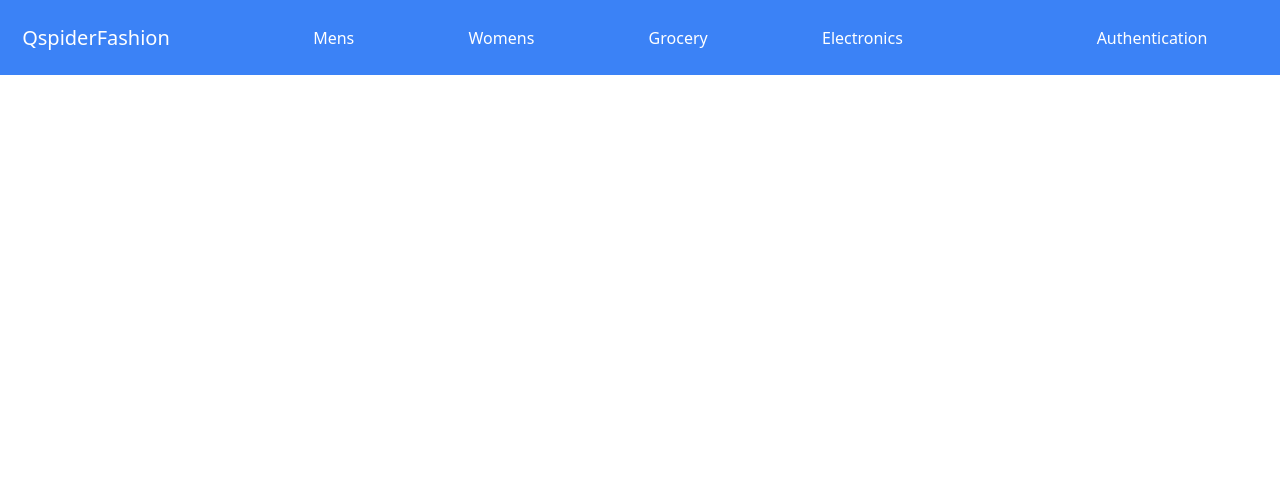
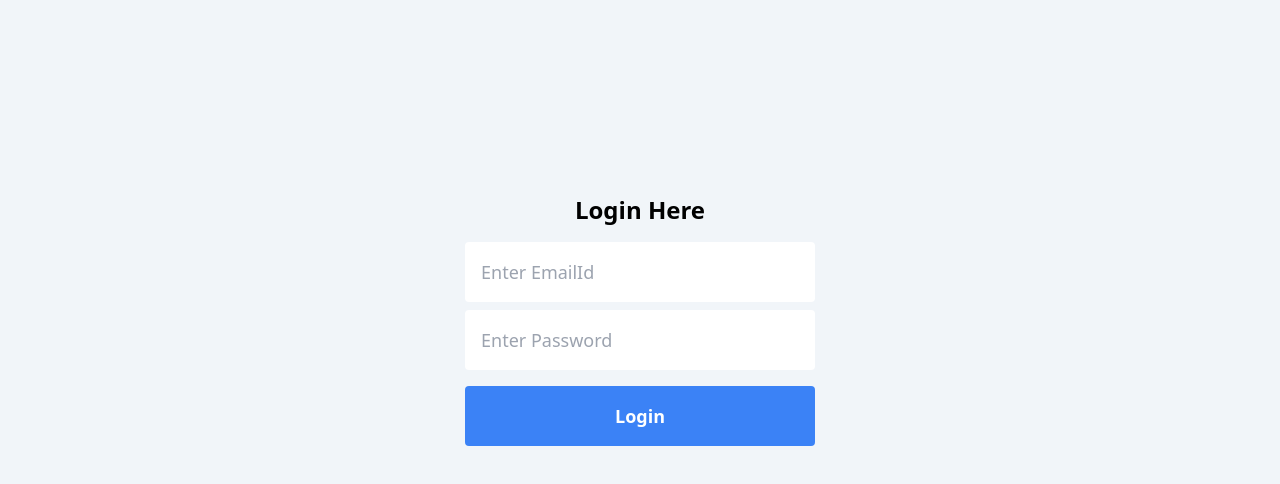
Before and after one commit to rashidgh/Ecommerce, a React (Vite) app: page /login in a window 1280 px wide. Shown: the top 484 px of the page. Built offline with nearby package versions, Linux system fonts and the light colour scheme.

Commit message:
ordered page implemented

```diff
--- a/src/App.jsx
+++ b/src/App.jsx
@@ -14,6 +14,7 @@ import AddNewAddress from "./components/pages/crud/AddNewAddress";
 import Classbased from "./Classbased";
 import UpdateData from "./components/pages/crud/UpdateData";
 import Ordered from "./components/pages/Ordered";
+import Login from "./components/pages/auth/Login";
 
 const App = () => {
   return (
@@ -30,6 +31,7 @@ const App = () => {
           <Route path="/addNewAddress" element={<AddNewAddress />} />
           <Route path="/updateData" element={<UpdateData />} />
           <Route path="/ordered" element={<Ordered />} />
+          <Route path="/login" element={<Login />} />
         </Routes>
         <Toaster />
       </BrowserRouter>
--- a/src/api/AxiosInstance.js
+++ b/src/api/AxiosInstance.js
@@ -8,3 +8,7 @@ export default AxiosInstance;
 export const AxiosInstance2 = axios.create({
   baseURL: "http://localhost:3000",
 });
+
+export const AxiosInstance3 = axios.create({
+  baseURL: "https://api.escuelajs.co/api/v1",
+});
--- a/src/components/pages/Navbar.jsx
+++ b/src/components/pages/Navbar.jsx
@@ -1,6 +1,7 @@
 import React from "react";
 import { TbLocationExclamation } from "react-icons/tb";
 import { Link, NavLink, useLocation } from "react-router-dom";
+import { FaRegCircleUser } from "react-icons/fa6";
 
 const Navbar = () => {
   const location = useLocation();
@@ -9,7 +10,8 @@ const Navbar = () => {
     location.pathname == "/address" ||
     location.pathname == "/addNewAddress" ||
     location.pathname == "/updateData" ||
-    location.pathname == "/ordered"
+    location.pathname == "/ordered" ||
+    location.pathname == "/login"
   ) {
     return null;
   }
@@ -54,7 +56,15 @@ const Navbar = () => {
           </NavLink>
         </ul>
       </div>
-      <div className="w-[20%] text-center">Authentication</div>
+      <div className="w-[10%] text-center">
+        <div>
+          <Link to="/login">
+            <span className="text-3xl">
+              <FaRegCircleUser />
+            </span>
+          </Link>
+        </div>
+      </div>
     </div>
   );
 };
--- a/src/components/pages/Ordered.jsx
+++ b/src/components/pages/Ordered.jsx
@@ -1,42 +1,111 @@
-import React from "react";
-import { useLocation } from "react-router-dom";
+import React, { useEffect, useState } from "react";
+import { Link, useLocation } from "react-router-dom";
 import { TbTruckDelivery } from "react-icons/tb";
+import AOS from "aos";
+import "aos/dist/aos.css";
 
 const Ordered = () => {
   const location = useLocation();
-  const { product, address } = location.state;
-  const { image, rating, title, price, description } = product;
-  const { ename, mob, email, address: pata, pincode } = address;
-    //   console.log(location);
+  console.log(location);
+  let [products, setProducts] = useState([]);
+  const { product, address } = location?.state;
+  useEffect(() => {
+    setProducts(product);
+  }, []);
+  console.log(products);
+  console.log(address);
+  let { image, title, price, description, rating } = products;
+  let { ename, email, mob, address: pata, pincode } = address;
 
-    const date = new Date();
-    const days = ["Sun", "Mon", "Tue", "Wed", "Thr", "Fri", "Sat"];
+  // !fetching tommorow date:
+  const date = new Date();
+  const days = ["Sun", "Mon", "Tue", "Wed", "Thr", "Fri", "Sat"];
+  const months = [
+    "Jan",
+    "Feb",
+    "Mar",
+    "Apr",
+    "May",
+    "Jun",
+    "July",
+    "Aug",
+    "Sep",
+    "Oct",
+    "Nov",
+    "Dec",
+  ];
+  const tommorowDay = days[date.getDay() + 1];
+  const tommoroDate = date.getDate() + 1;
+  const month = months[date.getMonth()];
 
+  // !Aos Animation:
+  useEffect(() => {
+    AOS.init();
+  }, []);
+
+  //   console.log(location);
   return (
-    <div className="flex flex-col h-[80vh] w-[100%] text-slate-700">
+    <div
+      data-aos="zoom-in"
+      className="flex flex-col h-[80vh] w-[100vw] text-slate-700"
+    >
       <div className="bg-white w-[90%] flex justify-around h-[40vh] mt-6 item-center">
         <div className="w-[15%]">
-          <img className="h-[200px]mt-2 " src={image} alt="shirts" />
+          <img className="h-[200px] mt-2" src={image} alt="" />
         </div>
-        <div className="w-[30%] mt-5 ">
-          <p className="font-semibold ">{title}</p>
+        <div className="w-[30%] mt-5">
+          <p className="font-semibold">{title?.slice(0, 25)}</p>
           <p className="text-sm">{description}</p>
         </div>
-        <div className="flex gap-2 font-semibold ">
-          <span className="text-blue-500 text-sm">
-            <TbTruckDelivery />
-          </span>
-          <p>Delivary Expected Tommorow</p>
-          <span>Friday 12th july</span>
-        </div>
-        <div>
-          <div className="w-[10%] mt-5 flex gap-2 font-semibold">
-            <p>${price}</p>
+        <div className="w-[30%] mt-5 font-semibold">
+          <div className="flex gap-2 items-center">
+            <span className="text-blue-600 text-xl">
+              <TbTruckDelivery />
+            </span>
             <p>
-              <strike className="text-slate-500">{rating.count}</strike>
+              Delivery Expected By Tomorrow{" "}
+              <span className="text-sm text-blue-600 ml-2 font-bold">
+                {tommorowDay} {tommoroDate+"th"} {month}{" "}
+              </span>
             </p>
           </div>
         </div>
+        <div className="w-[10%] mt-5 flex gap-2 font-semibold">
+          <p>₹{price}</p>
+          <strike className="text-slate-500">₹{rating?.count}</strike>
+        </div>
+      </div>
+      <div className="text-blue-500 ml-6">
+        <p>
+          <span className="font-semibold mr-2 inline-block w-[100px]">
+            Name:
+          </span>
+          {ename}
+        </p>
+        <p>
+          <span className="font-semibold mr-2 inline-block w-[100px]">
+            Email:
+          </span>
+          {email}
+        </p>
+        <p>
+          <span className="font-semibold mr-2 inline-block w-[100px]">
+            Address:
+          </span>
+          {pata}
+        </p>
+        <p>
+          <span className="font-semibold mr-2 inline-block w-[100px]">
+            PhoneNo:
+          </span>
+          {mob}
+        </p>
+        <p>
+          <span className="font-semibold mr-2 inline-block w-[100px]">
+            Pincode:
+          </span>
+          {pincode}
+        </p>
       </div>
     </div>
   );
--- a/src/components/pages/Spinner.jsx
+++ b/src/components/pages/Spinner.jsx
@@ -9,7 +9,7 @@ const Spinner = () => {
         color="blue"
         loading={true}
         // cssOverride={override}
-        size={150}
+        size={80}
         aria-label="Loading Spinner"
         data-testid="loader"
       />
--- /dev/null
+++ b/src/components/pages/auth/Login.jsx
@@ -0,0 +1,63 @@
+import React, { useState } from "react";
+import toast from "react-hot-toast";
+
+const Login = () => {
+  const [credentials, setCredentials] = useState({
+    email: "",
+    password: "",
+  });
+  const { email, password } = credentials;
+  // !form handleSubmit
+  const handleSubmit = e => {
+    e.preventDefault();
+    if (!email && !password) {
+      return toast.error("Credentials can't be empty");
+    }
+    if (!email) {
+      return toast.error("Email field can't be empty");
+    }
+    if (!password) {
+      return toast.error("Password can't be not empty");
+    }
+
+    console.log(credentials);
+  };
+  // !form handleChange
+  const handleChange = e => {
+    const { name, value } = e.target;
+    setCredentials({ ...credentials, [name]: value });
+  };
+  return (
+    <div className="bg-slate-100 h-[100vh] w-[100vw]">
+      <div className="h-[80vh] flex justify-center items-center flex-col gap-4">
+        <p className="text-2xl font-semibold">Login Here</p>
+        <form
+          onSubmit={handleSubmit}
+          className="flex flex-col w-[350px] gap-2 text-lg"
+        >
+          <input
+            className="p-4 rounded"
+            type="text"
+            name="email"
+            value={email}
+            onChange={handleChange}
+            placeholder="Enter EmailId"
+          />
+          <input
+            className="p-4 rounded"
+            type="password"
+            name="password"
+            value={password}
+            onChange={handleChange}
+            placeholder="Enter Password"
+          />
+          <button className="w-full p-4 bg-blue-500 text-lg text-white font-semibold rounded mt-2">
+            Login
+          </button>
+        </form>
+      </div>
+    </div>
+  );
+};
+
+export default Login;
--- a/src/global.css
+++ b/src/global.css
@@ -12,7 +12,7 @@
 }
 
 ::-webkit-scrollbar-thumb {
-    background: linear-gradient(blue, white,blue);
+    background: linear-gradient(rgb(120, 120, 121), white,rgb(74, 74, 75));
 
     border-radius: 10px;
 }
```
Also changed, not shown: database/database.json (+18 -2 lines).
